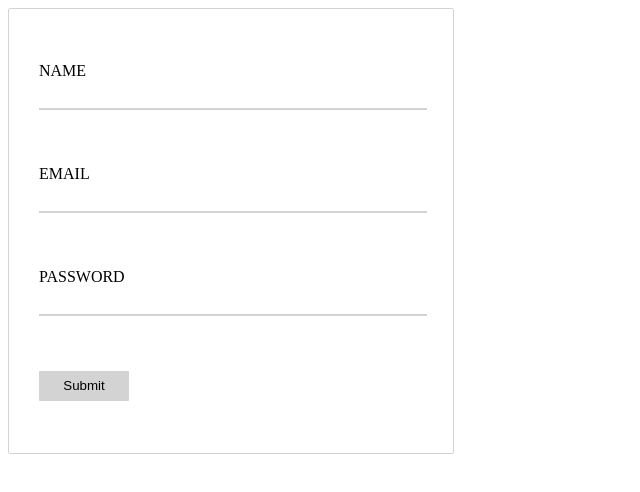
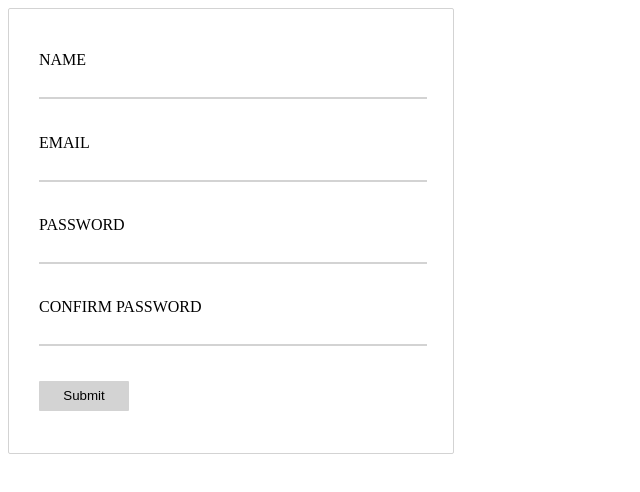
Before and after one commit to bencornelis/frontloops, a React (Create React App) app: page / in a window 1280 px wide. Shown: the top 492 px of the page, without its empty margins (0-640 px from the left). Built offline with nearby package versions, Linux system fonts and the light colour scheme.

Commit message:
adds confirmation fields to form

```diff
--- a/src/App.js
+++ b/src/App.js
@@ -14,13 +14,14 @@ class App extends Component {
             {
               label: 'email',
               type: 'text',
-              isRequired: true,
+              required: true,
               validate: email => email.includes('@')
             },
             {
               label: 'password',
               type: 'password',
-              isRequired: true,
+              required: true,
+              confirmation: true,
               validate: password => password.length >= 5,
             }
           ]}
--- a/src/components/form.js
+++ b/src/components/form.js
@@ -78,23 +78,32 @@ class CustomForm extends Component {
   constructor(props) {
     super(props);
 
-    const fields = props.fields.map(field => {
+    const fields = props.fields.flatMap(_field => {
       const {
         label,
         type = 'text',
         value = '',
-        isRequired = false,
+        required = false,
+        confirmation = false,
         validate = _ => true,
-      } = field;
+      } = _field;
 
-      return {
+      const field = {
         label,
         type,
         value,
-        isRequired,
+        required,
         validate,
         errorMessage: '',
-      };
+        confirmation: false,
+      }
+
+      return (
+        confirmation ?
+          [ field, { ...field, confirmation: true, label: `Confirm ${label}` }]
+          :
+          [ field ]
+      );
     })
 
     this.state = { fields };
@@ -118,16 +127,19 @@ class CustomForm extends Component {
 
     this.setState(
       ({ fields }) => {
-        fields = fields.map(field => {
+        fields = fields.map((field, idx) => {
+          const { label, value, required, validate, confirmation } = field;
           let errorMessage;
-          const { label, value, isRequired, validate } = field;
-          if (isRequired && value === '') {
+          if (required && value === '') {
             errorMessage = 'Field is required';
-          } else if (!validate(value)) {
+          } else if (!validate(value) && !confirmation) {
             errorMessage = `Enter a valid ${label}`;
+          } else if (confirmation && value !== fields[idx-1].value) {
+            errorMessage = 'Confirmation failed';
           } else {
             errorMessage = '';
           }
+
           return {
             ...field,
             value,
@@ -141,11 +153,15 @@ class CustomForm extends Component {
         const { fields } = this.state;
         const allCorrect = fields.every(({ errorMessage }) => errorMessage === '');
         if (allCorrect) {
-          const entries = fields.map(({ label, value }) => ({ [label]: value }));
+          const entries = (
+            fields
+              .filter(({ confirmation }) => !confirmation)
+              .map(({ label, value }) => ({ [label]: value }))
+          );
           this.props.onSubmit(entries);
         }
       }
-    )
+    );
   }
 
   render() {
```
